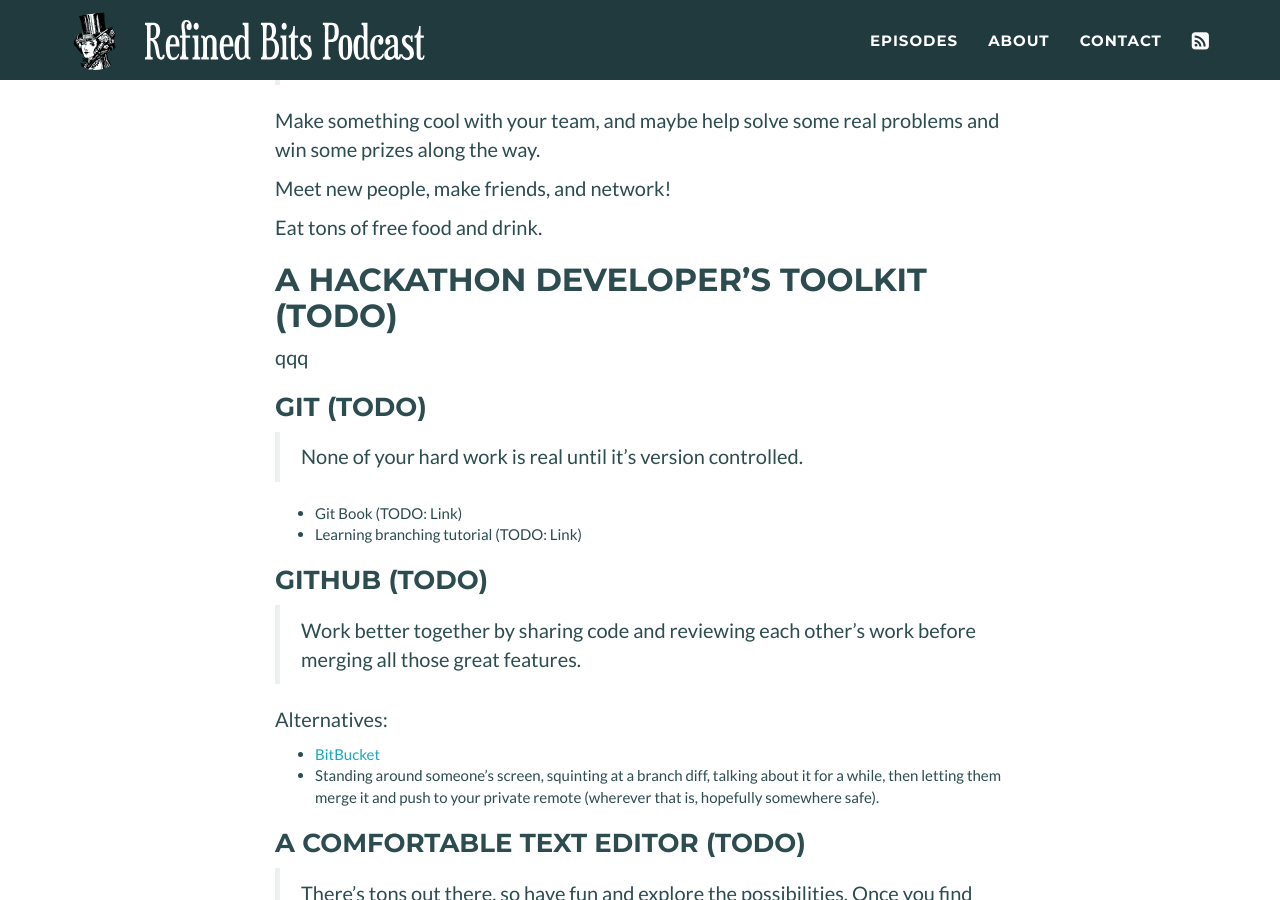
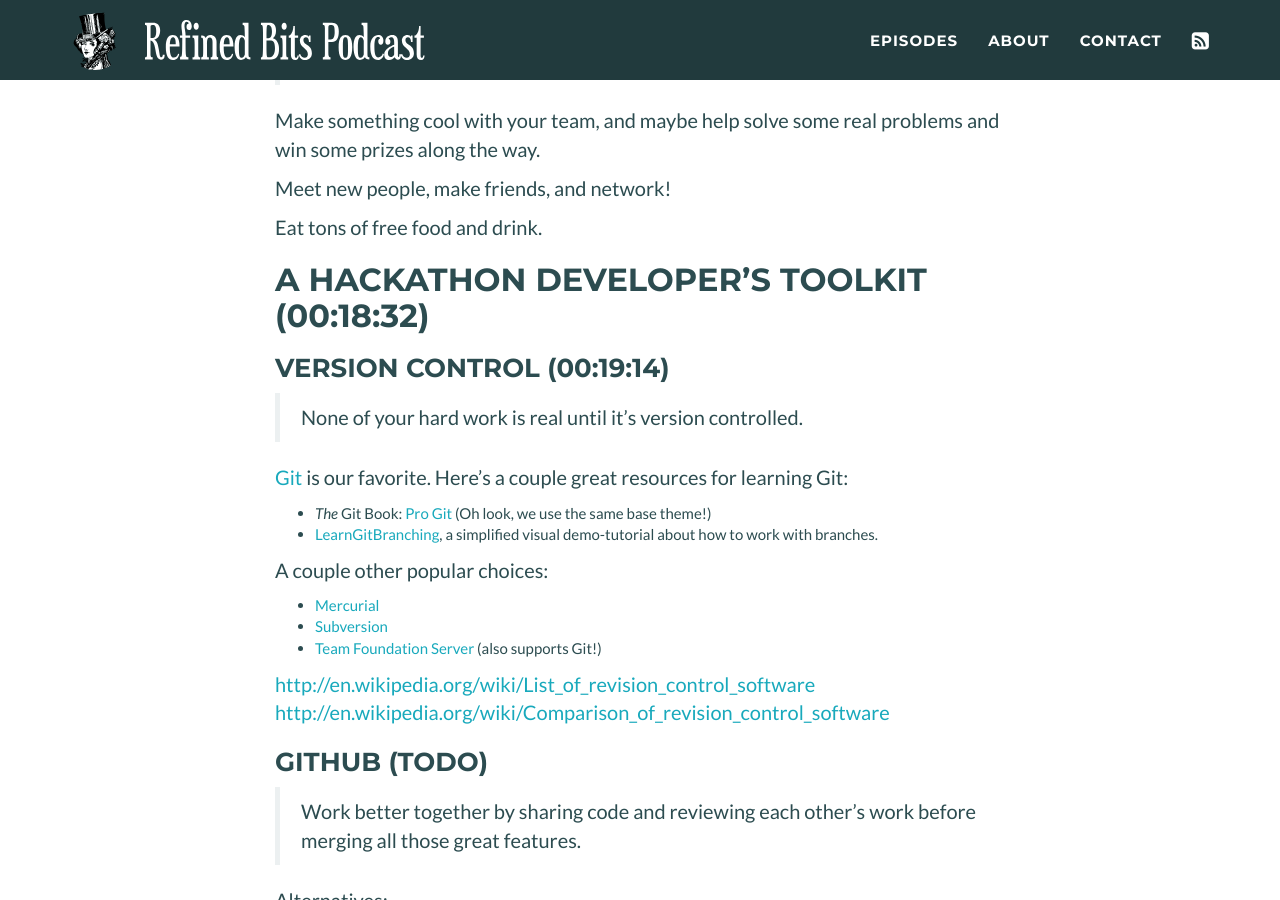
Before and after one commit to refined-bits/refinedbitspodcast.com, a Jekyll site: the page built from _posts/2014-12-16-preparing-for-a-hackathon.md, in a window 1280 px wide and 900 px high, scrolled down 2202 px. Built offline with Jekyll 4.4.1, drawn with Linux system fonts in a browser that asks for light colours.

Commit message:
More version control notes.

```diff
--- a/_posts/2014-12-16-preparing-for-a-hackathon.md
+++ b/_posts/2014-12-16-preparing-for-a-hackathon.md
@@ -57,14 +57,25 @@
 
 Eat tons of free food and drink.
 
-## A Hackathon Developer's Toolkit (TODO)
-qqq
-### Git (TODO)
+## A Hackathon Developer's Toolkit (00:18:32)
+
+### Version Control (00:19:14)
 
 > None of your hard work is real until it's version controlled.
 
-* Git Book (TODO: Link)
-* Learning branching tutorial (TODO: Link)
+[Git](http://git-scm.com/) is our favorite. Here's a couple great resources for learning Git:
+
+ * *The* Git Book: [Pro Git](https://progit.org/) (Oh look, we use the same base theme!)
+ * [LearnGitBranching](http://pcottle.github.io/learnGitBranching/), a simplified visual demo-tutorial about how to work with branches.
+
+A couple other popular choices:
+
+ * [Mercurial](http://mercurial.selenic.com/)
+ * [Subversion](http://subversion.apache.org/)
+ * [Team Foundation Server](http://www.visualstudio.com/products/tfs-overview-vs) (also supports Git!)
+
+<http://en.wikipedia.org/wiki/List_of_revision_control_software>
+<http://en.wikipedia.org/wiki/Comparison_of_revision_control_software>
 
 ### GitHub (TODO)
 
```
